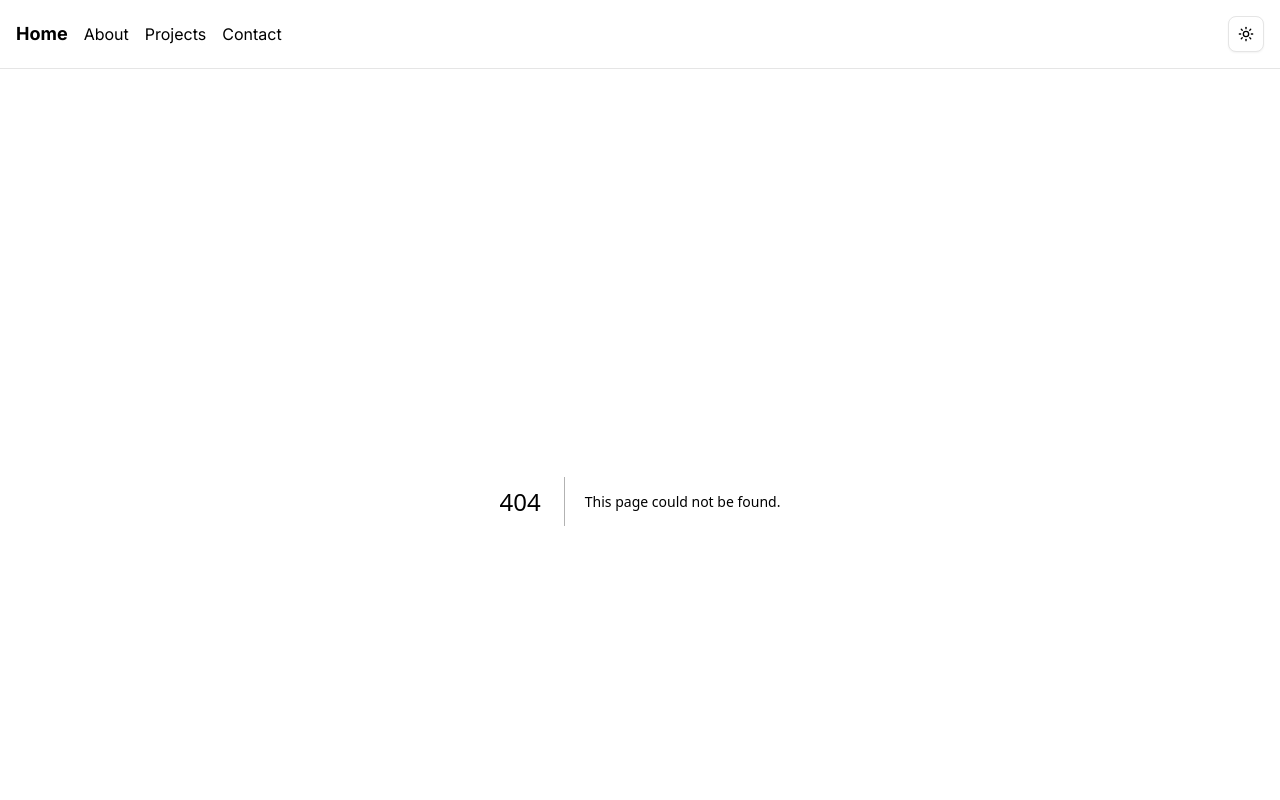
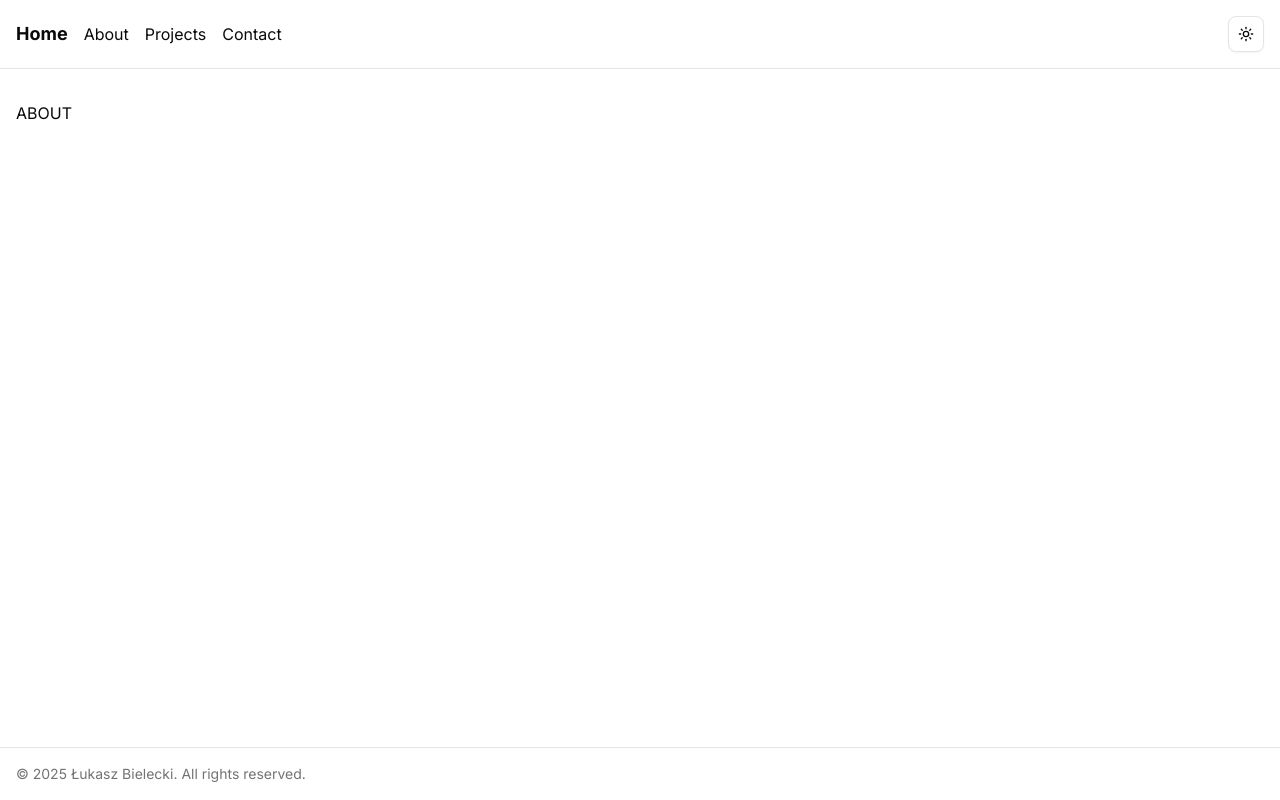
Before and after one commit to bug-end/my-portfolio, a Next.js app: page /about in a window 1280 px wide. Before the commit this address had no page. Shown: the top 800 px of the page. Built offline with nearby package versions, Linux system fonts and the light colour scheme.

Commit message:
adding about page

```diff
--- /dev/null
+++ b/src/app/about/page.tsx
@@ -0,0 +1,3 @@
+export default function AboutPage() {
+  return <section>ABOUT</section>;
+}
```
